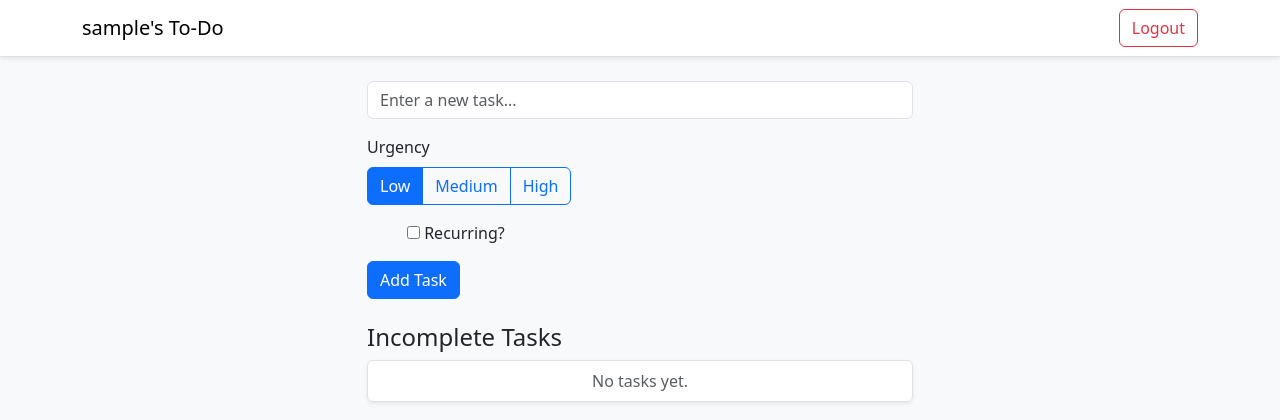
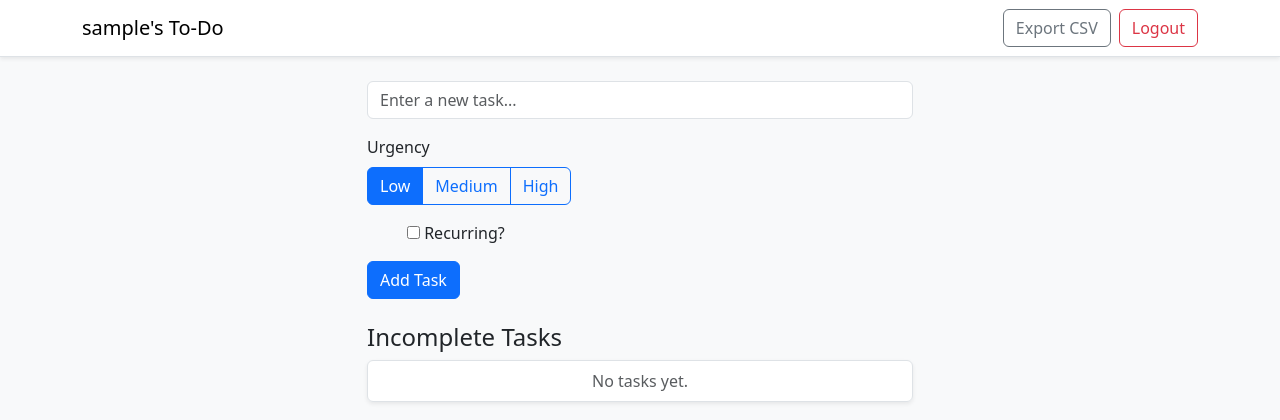
Before and after one commit to Alangsam/django-app-todo, a Django app: page / in a window 1280 px wide. Shown: the top 420 px of the page. Run offline with Django 4.2, Linux system fonts and the light colour scheme; the visitor is signed in with stand-in values (Sample User, id 1); data that the repository does not hold is empty.

Commit message:
Added Export to CSV functionality

```diff
--- a/todo/templates/todo/task_list.html
+++ b/todo/templates/todo/task_list.html
@@ -30,25 +30,24 @@
 
         <!-- Collapsible content -->
         <div class="collapse navbar-collapse" id="mainNavbar">
-          <ul class="navbar-nav ms-auto">
+          <ul class="navbar-nav ms-auto align-items-center gap-2 flex-row">
             {% if user.is_authenticated %}
-            <li class="nav-item text-center text-md-end w-100">
-              <form
-                method="post"
-                action="{% url 'logout' %}"
-                class="d-inline-block"
-              >
+            <li class="nav-item">
+              <a href="{% url 'export_tasks_csv' %}" class="btn btn-outline-secondary">
+                Export CSV
+              </a>
+            </li>
+            <li class="nav-item">
+              <form method="post" action="{% url 'logout' %}" class="d-inline-block">
                 {% csrf_token %}
-                <button
-                  type="submit"
-                  class="btn btn-outline-danger w-100 w-md-auto"
-                >
+                <button type="submit" class="btn btn-outline-danger">
                   Logout
                 </button>
               </form>
             </li>
             {% endif %}
           </ul>
+
         </div>
       </div>
     </nav>
--- a/todo/urls.py
+++ b/todo/urls.py
@@ -7,5 +7,6 @@ urlpatterns = [
     path('delete/<int:task_id>/', views.delete_task, name='delete_task'),
     path('task/<int:task_id>/', views.task_detail, name='task_detail'),
     path('tasks/<int:task_id>/toggle/', views.toggle_task_completion, name='toggle_task'),
+    path('export/', views.export_tasks_csv, name='export_tasks_csv'),
 
 ]
--- a/todo/views.py
+++ b/todo/views.py
@@ -3,6 +3,9 @@ from .models import Task
 from .forms import TaskForm, CustomSignupForm
 from django.contrib.auth import login
 from django.contrib.auth.decorators import login_required
+from django.http import HttpResponse
+
+import csv
 
 # def home_redirect(request):
 #     if request.user.is_authenticated:
@@ -65,3 +68,24 @@ def signup_view(request):
         form = CustomSignupForm()
 
     return render(request, 'registration/signup.html', {'form': form})
+
+@login_required
+def export_tasks_csv(request):
+    tasks = Task.objects.filter(user=request.user)
+    response = HttpResponse(content_type='text/csv')
+    response['Content-Disposition'] = 'attachment; filename="tasks.csv"'
+
+    writer = csv.writer(response)
+    writer.writerow(['Title', 'Urgency', 'Recurring', 'Frequency', 'Completed', 'Created At'])
+
+    for task in tasks:
+        writer.writerow([
+            task.title,
+            task.get_urgency_display(),
+            "Yes" if task.is_recurring else "No",
+            task.recurring_frequency or "",
+            "Yes" if task.completed else "No",
+            task.created_at.strftime("%Y-%m-%d %H:%M"),
+        ])
+
+    return response
```
